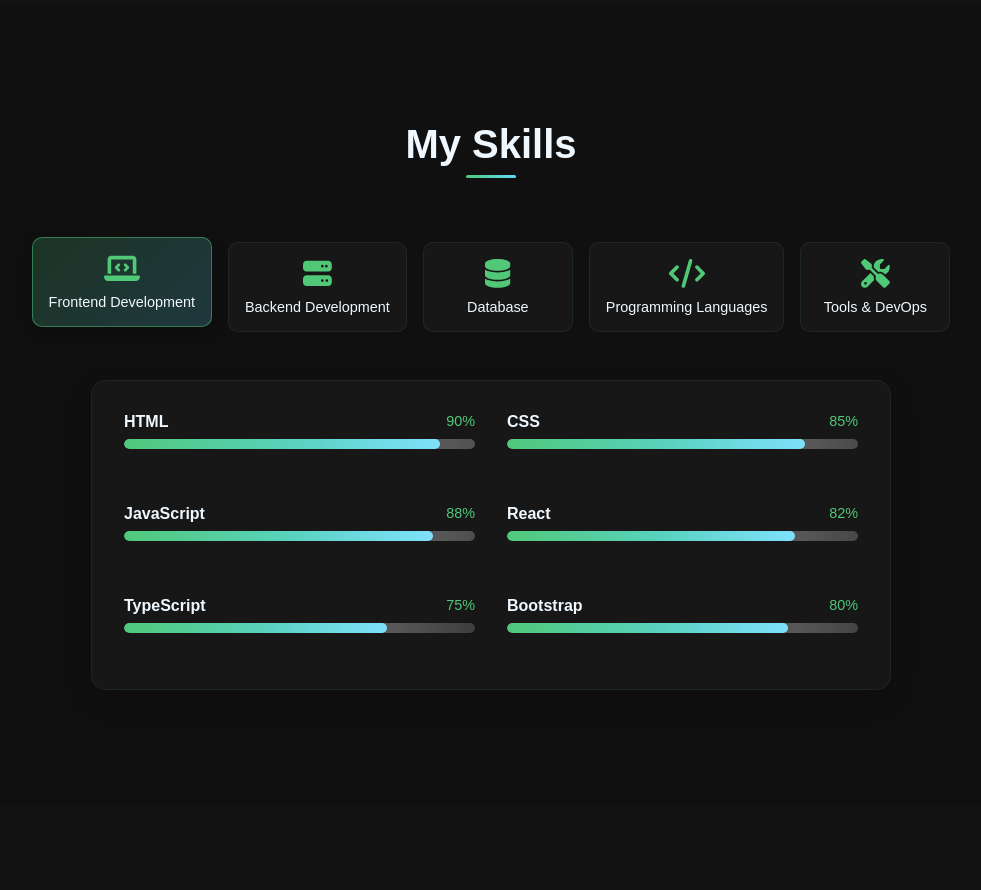
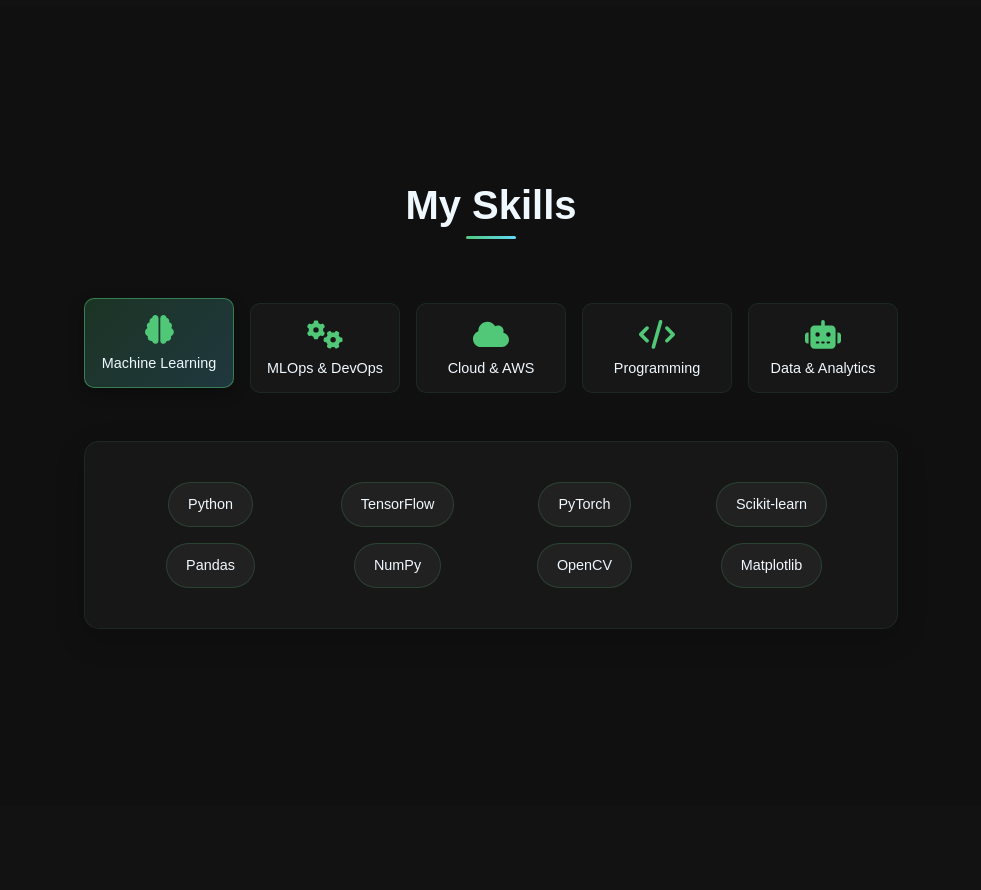
Before and after one commit to ishubhgupta/Portfolio, a React (Vite) app: page / in a window 1280 px wide. Shown: the part 2020-2910 px from the top of the page, without its empty margins (149-1130 px from the left). Built offline with nearby package versions, Linux system fonts and the light colour scheme; no server answers.

Commit message:
Remove unused Example component and LinkedIn image; enhance Skills section layout and styling; update Vite configuration for improved security settings.

```diff
--- a/src/components/sections/Skills.css
+++ b/src/components/sections/Skills.css
@@ -59,92 +59,49 @@
 }
 
 .skills-content {
-  max-width: 800px;
+  max-width: 900px;
   margin: 0 auto;
   background: rgba(30, 30, 30, 0.5);
   border-radius: 15px;
-  padding: 2rem;
+  padding: 2.5rem;
   box-shadow: 0 10px 30px rgba(0, 0, 0, 0.2);
   border: 1px solid rgba(80, 200, 120, 0.1);
   animation: fadeIn 0.5s ease;
 }
 
-.skills-group {
+.skills-grid {
   display: grid;
-  grid-template-columns: repeat(auto-fill, minmax(300px, 1fr));
-  gap: 2rem;
+  grid-template-columns: repeat(auto-fit, minmax(140px, 1fr));
+  gap: 1rem;
+  justify-items: center;
 }
 
-.skill-item {
-  margin-bottom: 1.5rem;
+.skill-tag {
+  display: inline-flex;
+  align-items: center;
+  justify-content: center;
+  padding: 0.8rem 1.2rem;
+  background: rgba(40, 40, 40, 0.6);
+  border: 1px solid rgba(80, 200, 120, 0.2);
+  border-radius: 25px;
+  transition: all 0.3s ease;
+  cursor: default;
+  min-height: 45px;
+  text-align: center;
 }
 
-.skill-info {
-  display: flex;
-  justify-content: space-between;
-  margin-bottom: 0.5rem;
+.skill-tag:hover {
+  transform: translateY(-3px);
+  background: rgba(80, 200, 120, 0.1);
+  border: 1px solid rgba(80, 200, 120, 0.4);
+  box-shadow: 0 5px 15px rgba(80, 200, 120, 0.2);
 }
 
-.skill-info h4 {
-  font-size: 1rem;
+.skill-tag span {
+  font-size: 0.9rem;
+  font-weight: 500;
   color: var(--text-color);
-}
-
-.skill-info span {
-  font-size: 0.9rem;
-  color: var(--primary-color);
-}
-
-.skill-bar {
-  height: 10px;
-  background: rgba(255, 255, 255, 0.1);
-  border-radius: 5px;
-  overflow: hidden;
-  position: relative;
-}
-
-.skill-progress {
-  height: 100%;
-  background: linear-gradient(
-    45deg,
-    var(--primary-color),
-    var(--secondary-color)
-  );
-  border-radius: 5px;
-  width: 0;
-  transition: width 1s ease-in-out;
-  position: relative;
-}
-
-@keyframes skillAnimation {
-  0% {
-    width: 0;
-  }
-}
-
-.skill-progress::before {
-  content: "";
-  position: absolute;
-  top: 0;
-  left: 0;
-  height: 100%;
-  width: 100%;
-  background: linear-gradient(
-    90deg,
-    transparent,
-    rgba(255, 255, 255, 0.2),
-    transparent
-  );
-  animation: shine 2s infinite;
-}
-
-@keyframes shine {
-  0% {
-    transform: translateX(-100%);
-  }
-  100% {
-    transform: translateX(100%);
-  }
+  white-space: nowrap;
 }
 
 @keyframes fadeIn {
@@ -181,7 +138,28 @@
     padding: 1.5rem;
   }
 
-  .skills-group {
-    grid-template-columns: 1fr;
+  .skills-grid {
+    grid-template-columns: repeat(auto-fit, minmax(120px, 1fr));
+    gap: 0.8rem;
+  }
+
+  .skill-tag {
+    padding: 0.6rem 1rem;
+    font-size: 0.8rem;
   }
 }
+
+@media (max-width: 480px) {
+  .skills-grid {
+    grid-template-columns: repeat(auto-fit, minmax(100px, 1fr));
+    gap: 0.6rem;
+  }
+
+  .skill-tag {
+    padding: 0.5rem 0.8rem;
+  }
+
+  .skill-tag span {
+    font-size: 0.8rem;
+  }
+}
--- a/src/components/sections/Skills.jsx
+++ b/src/components/sections/Skills.jsx
@@ -1,77 +1,79 @@
 import { useState } from "react";
 import { FontAwesomeIcon } from "@fortawesome/react-fontawesome";
 import {
+  faBrain,
+  faCloud,
   faCode,
-  faDatabase,
-  faLaptopCode,
-  faMobile,
-  faServer,
-  faTools,
+  faRobot,
+  faCogs,
 } from "@fortawesome/free-solid-svg-icons";
 import "./Skills.css";
 
 const Skills = () => {
-  const [activeTab, setActiveTab] = useState("frontend");
+  const [activeTab, setActiveTab] = useState("ml");
 
   const skillCategories = {
-    frontend: {
-      icon: faLaptopCode,
-      title: "Frontend Development",
+    ml: {
+      icon: faBrain,
+      title: "Machine Learning",
       skills: [
-        { name: "HTML", level: 90 },
-        { name: "CSS", level: 85 },
-        { name: "JavaScript", level: 88 },
-        { name: "React", level: 82 },
-        { name: "TypeScript", level: 75 },
-        { name: "Bootstrap", level: 80 },
+        "Python",
+        "TensorFlow",
+        "PyTorch",
+        "Scikit-learn",
+        "Pandas",
+        "NumPy",
+        "OpenCV",
+        "Matplotlib",
       ],
     },
-    backend: {
-      icon: faServer,
-      title: "Backend Development",
+    mlops: {
+      icon: faCogs,
+      title: "MLOps & DevOps",
       skills: [
-        { name: "Node.js", level: 80 },
-        { name: "Express", level: 78 },
-        { name: "Python", level: 85 },
-        { name: "Django", level: 70 },
-        { name: "RESTful APIs", level: 85 },
-        { name: "GraphQL", level: 65 },
+        "Docker",
+        "MLflow",
+        "Git",
+        "Model Monitoring",
       ],
     },
-    database: {
-      icon: faDatabase,
-      title: "Database",
+    cloud: {
+      icon: faCloud,
+      title: "Cloud & AWS",
       skills: [
-        { name: "MongoDB", level: 82 },
-        { name: "MySQL", level: 85 },
-        { name: "PostgreSQL", level: 75 },
-        { name: "Firebase", level: 70 },
-        { name: "Redis", level: 60 },
+        "AWS SageMaker",
+        "AWS Lambda",
+        "AWS S3",
+        "AWS EC2",
+        "AWS RDS",
+        "API Gateway",
+        "CloudWatch",
+        "IAM",
       ],
     },
     programming: {
       icon: faCode,
-      title: "Programming Languages",
+      title: "Programming",
       skills: [
-        { name: "JavaScript", level: 88 },
-        { name: "Python", level: 85 },
-        { name: "Java", level: 75 },
-        { name: "C++", level: 70 },
-        { name: "TypeScript", level: 75 },
+        "Python",
+        "JavaScript",
+        "SQL",
+        "React",
+        "Node.js",
+        "FastAPI",
       ],
     },
-    tools: {
-      icon: faTools,
-      title: "Tools & DevOps",
+    data: {
+      icon: faRobot,
+      title: "Data & Analytics",
       skills: [
-        { name: "Git", level: 90 },
-        { name: "Docker", level: 70 },
-        { name: "AWS", level: 65 },
-        { name: "Jenkins", level: 60 },
-        { name: "CI/CD", level: 75 },
+        "Data Analysis",
+        "Statistical Modeling",
+        "Feature Engineering",
+        "Data Visualization",
+        "ETL Pipelines",
       ],
     },
-
   };
 
   return (
@@ -96,19 +98,10 @@
         </div>
 
         <div className="skills-content">
-          <div className="skills-group">
+          <div className="skills-grid">
             {skillCategories[activeTab].skills.map((skill, index) => (
-              <div className="skill-item" key={index}>
-                <div className="skill-info">
-                  <h4>{skill.name}</h4>
-                  <span>{skill.level}%</span>
-                </div>
-                <div className="skill-bar">
-                  <div
-                    className="skill-progress"
-                    style={{ width: `${skill.level}%` }}
-                  ></div>
-                </div>
+              <div className="skill-tag" key={index}>
+                <span>{skill}</span>
               </div>
             ))}
           </div>
--- a/vite.config.js
+++ b/vite.config.js
@@ -1,6 +1,5 @@
 import { defineConfig } from "vite";
 import react from "@vitejs/plugin-react";
-import path from "path";
 
 // https://vitejs.dev/config/
 export default defineConfig({
@@ -11,17 +10,21 @@
     // Enhanced security settings to prevent fs.deny bypass vulnerability
     fs: {
       strict: true,
-      // Explicitly deny access to sensitive directories
+      // Only allow access to essential project directories
       allow: [
-        // Only allow the essential directories for the project
-        path.resolve(__dirname, "src"),
-        path.resolve(__dirname, "public"),
-        path.resolve(__dirname, "node_modules"),
+        // Current working directory and its subdirectories
+        process.cwd(),
       ],
+      // Explicitly deny access to sensitive directories and files
       deny: [
-        path.resolve(__dirname, ".git"),
-        path.resolve(__dirname, ".env"),
-        path.resolve(__dirname, "node_modules/.vite"),
+        "**/.env*",
+        "**/node_modules/.cache/**",
+        "**/.git/**",
+        "**/package-lock.json",
+        "**/yarn.lock",
+        "**/.npmrc",
+        "**/.*rc*",
+        "**/.*ignore",
       ],
     },
     // Add security headers
@@ -29,7 +32,11 @@
       "X-Content-Type-Options": "nosniff",
       "X-Frame-Options": "DENY",
       "X-XSS-Protection": "1; mode=block",
+      "Referrer-Policy": "strict-origin-when-cross-origin",
+      "Permissions-Policy": "geolocation=(), microphone=(), camera=()",
     },
+    // Disable directory listing
+    cors: false,
   },
   // Enforce strict builds to prevent security issues
   build: {
```
Also changed, not shown: src/components/Example.jsx (deleted, +0 -10 lines), portfolio-react/public/assets/linkedin.JPG (deleted).
